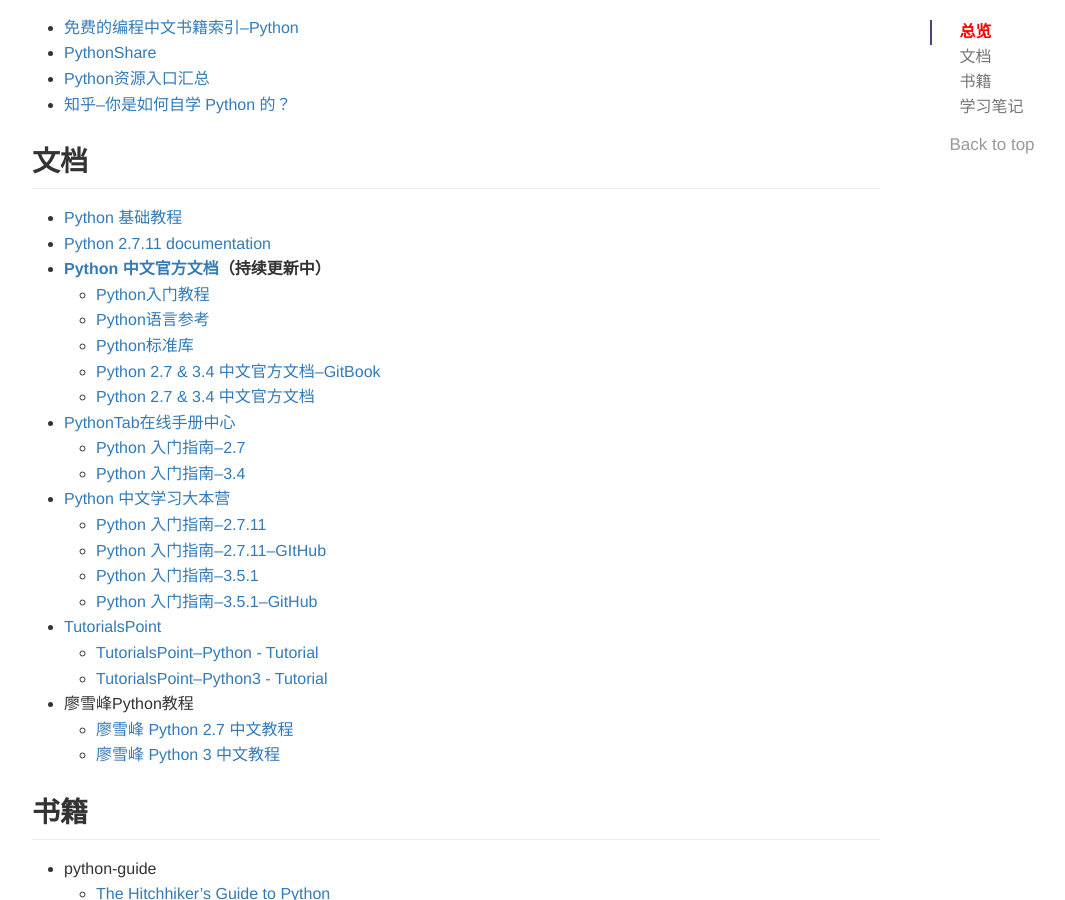
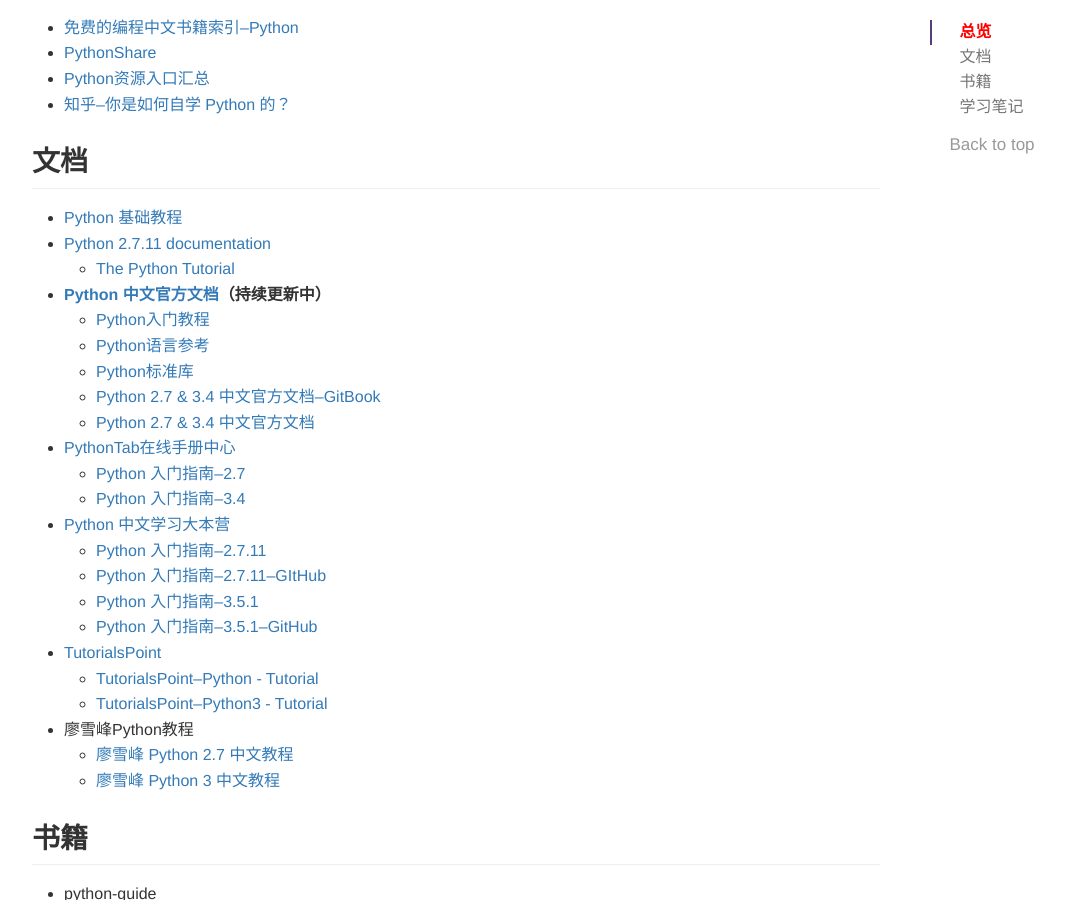
Before and after one commit to asin929/asin929.github.io, a Jekyll site: the page built from _posts/Program-Document/2016-4-9-编程资料--Python.md, in a window 1280 px wide and 900 px high, scrolled down 310 px. Shown: the whole window, without its empty margins (38-1103 px from the left). Built offline with Jekyll 4.4.1, drawn with Linux system fonts in a browser that asks for light colours; comment, search, counter and statistics services are not loaded.

Commit message:
Update 2016-4-9-编程资料--Python.md

```diff
--- a/_posts/Program-Document/2016-4-9-编程资料--Python.md
+++ b/_posts/Program-Document/2016-4-9-编程资料--Python.md
@@ -23,6 +23,7 @@ tags : [program, document, python]
 ## 文档
 + [Python 基础教程](http://www.runoob.com/python/python-tutorial.html)
 + [Python 2.7.11 documentation](https://docs.python.org/2/index.html)
+    + [The Python Tutorial](https://docs.python.org/2/tutorial/index.html)
 + **[Python 中文官方文档](http://python.usyiyi.cn/)（持续更新中）**
     + [Python入门教程](http://python.usyiyi.cn/python_278/tutorial/index.html)
     + [Python语言参考](http://python.usyiyi.cn/python_278/reference/index.html)
```
